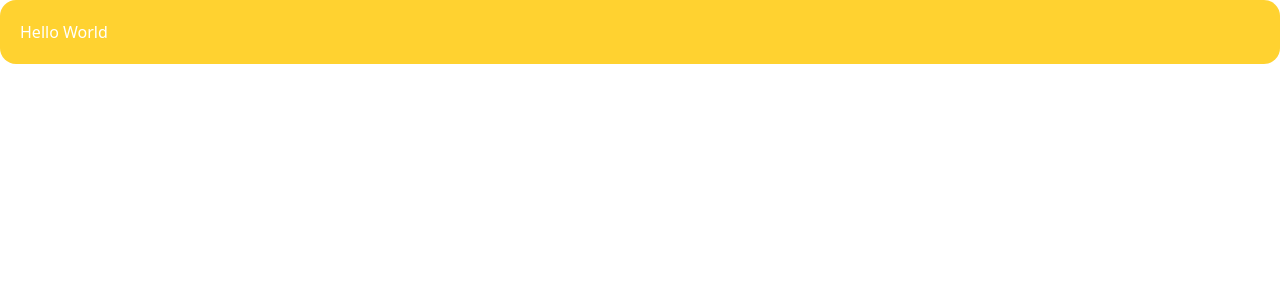
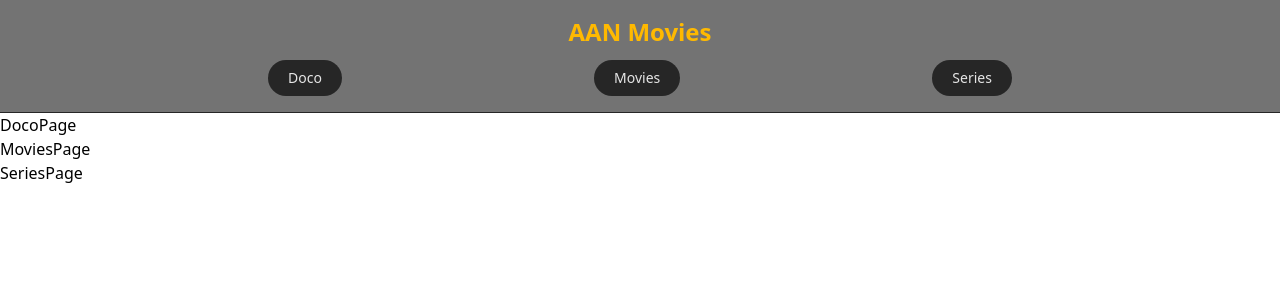
Before and after one commit to Ariel5862/aan-movies, a React (Vite) app in the folder client/: page /doco in a window 1280 px wide. Shown: the top 300 px of the page. Built offline with nearby package versions, Linux system fonts and the light colour scheme.

Commit message:
I added a navbar page with buttons for movies, series,

```diff
--- a/client/package.json
+++ b/client/package.json
@@ -13,6 +13,7 @@
     "@tailwindcss/vite": "^4.1.11",
     "react": "^19.1.0",
     "react-dom": "^19.1.0",
+    "react-router-dom": "^7.8.0",
     "tailwindcss": "^4.1.11"
   },
   "devDependencies": {
--- a/client/src/App.jsx
+++ b/client/src/App.jsx
@@ -1,8 +1,17 @@
 import "./App.css";
+import Navbar from "./componenta/Navbar";
+import DocoPage from "./pages/DocoPage";
+import MoviesPage from "./pages/MoviesPage";
+import SeriesPage from "./pages/SeriesPage";
 
 function App() {
   return (
-    <h1 className="bg-amber-300 p-5 rounded-2xl text-white">Hello World</h1>
+    <div>
+      <Navbar />
+      <DocoPage />
+      <MoviesPage />
+      <SeriesPage />
+    </div>
   );
 }
 
--- /dev/null
+++ b/client/src/componenta/Navbar.jsx
@@ -0,0 +1,21 @@
+// client/src/componenta/Navbar.jsx
+function Navbar({ onNavigate = () => {} }) {
+    const btn =
+      "px-5 py-2 rounded-full text-sm bg-neutral-800 text-neutral-200 hover:bg-amber-400 hover:text-black transition-colors";
+
+    return (
+      <header className="border-b border-neutral-800 bg-neutral-900/60 backdrop-blur">
+        <div className="max-w-7xl mx-auto px-4 py-4">
+          <div className="text-2xl font-bold text-amber-400 text-center">AAN Movies</div>
+
+          <nav className="mt-3 flex items-center justify-evenly">
+            <button className={btn} onClick={() => onNavigate("doco")}>Doco</button>
+            <button className={btn} onClick={() => onNavigate("movies")}>Movies</button>
+            <button className={btn} onClick={() => onNavigate("series")}>Series</button>
+          </nav>
+        </div>
+      </header>
+    );
+  }
+
+  export default Navbar;
--- /dev/null
+++ b/client/src/data/movies.js
@@ -0,0 +1,166 @@
+export const movies = [
+  {
+    id: 1,
+    title: "Inception",
+    year: 2010,
+    rating: 8.8,
+    genres: ["Sci-Fi", "Action"],
+    poster: "https://picsum.photos/id/1011/300/450"
+  },
+  {
+    id: 2,
+    title: "The Dark Knight",
+    year: 2008,
+    rating: 9.0,
+    genres: ["Action", "Drama"],
+    poster: "https://picsum.photos/id/1012/300/450"
+  },
+  {
+    id: 3,
+    title: "Interstellar",
+    year: 2014,
+    rating: 8.6,
+    genres: ["Sci-Fi", "Drama"],
+    poster: "https://picsum.photos/id/1015/300/450"
+  },
+  {
+    id: 4,
+    title: "Parasite",
+    year: 2019,
+    rating: 8.6,
+    genres: ["Thriller", "Drama"],
+    poster: "https://picsum.photos/id/1024/300/450"
+  },
+  {
+    id: 5,
+    title: "La La Land",
+    year: 2016,
+    rating: 8.0,
+    genres: ["Romance", "Drama"],
+    poster: "https://picsum.photos/id/1035/300/450"
+  },
+  {
+    id: 6,
+    title: "The Matrix",
+    year: 1999,
+    rating: 8.7,
+    genres: ["Sci-Fi", "Action"],
+    poster: "https://picsum.photos/id/1041/300/450"
+  },
+  {
+    id: 7,
+    title: "Whiplash",
+    year: 2014,
+    rating: 8.5,
+    genres: ["Drama", "Music"],
+    poster: "https://picsum.photos/id/1050/300/450"
+  },
+  {
+    id: 8,
+    title: "The Social Network",
+    year: 2010,
+    rating: 7.8,
+    genres: ["Drama"],
+    poster: "https://picsum.photos/id/1062/300/450"
+  },
+  {
+    id: 9,
+    title: "Mad Max: Fury Road",
+    year: 2015,
+    rating: 8.1,
+    genres: ["Action", "Adventure"],
+    poster: "https://picsum.photos/id/1069/300/450"
+  },
+  {
+    id: 10,
+    title: "The Godfather",
+    year: 1972,
+    rating: 9.2,
+    genres: ["Crime", "Drama"],
+    poster: "https://picsum.photos/id/1074/300/450"
+  },
+  {
+    id: 11,
+    title: "Spider-Man: Into the Spider-Verse",
+    year: 2018,
+    rating: 8.4,
+    genres: ["Animation", "Action"],
+    poster: "https://picsum.photos/id/1084/300/450"
+  },
+  {
+    id: 12,
+    title: "Arrival",
+    year: 2016,
+    rating: 7.9,
+    genres: ["Sci-Fi", "Drama"],
+    poster: "https://picsum.photos/id/1080/300/450"
+  },
+  {
+    id: 13,
+    title: "Joker",
+    year: 2019,
+    rating: 8.4,
+    genres: ["Crime", "Drama"],
+    poster: "https://picsum.photos/id/1081/300/450"
+  },
+  {
+    id: 14,
+    title: "Coco",
+    year: 2017,
+    rating: 8.4,
+    genres: ["Animation", "Family"],
+    poster: "https://picsum.photos/id/1060/300/450"
+  },
+  {
+    id: 15,
+    title: "Dune",
+    year: 2021,
+    rating: 8.0,
+    genres: ["Sci-Fi", "Adventure"],
+    poster: "https://picsum.photos/id/1056/300/450"
+  },
+  {
+    id: 16,
+    title: "The Shawshank Redemption",
+    year: 1994,
+    rating: 9.3,
+    genres: ["Drama"],
+    poster: "https://picsum.photos/id/1016/300/450"
+  },
+  {
+    id: 17,
+    title: "Pulp Fiction",
+    year: 1994,
+    rating: 8.9,
+    genres: ["Crime", "Drama"],
+    poster: "https://picsum.photos/id/1018/300/450"
+  },
+  {
+    id: 18,
+    title: "The Avengers",
+    year: 2012,
+    rating: 8.0,
+    genres: ["Action", "Adventure"],
+    poster: "https://picsum.photos/id/1021/300/450"
+  },
+  {
+    id: 19,
+    title: "Toy Story",
+    year: 1995,
+    rating: 8.3,
+    genres: ["Animation", "Family"],
+    poster: "https://picsum.photos/id/1027/300/450"
+  },
+  {
+    id: 20,
+    title: "The Lion King",
+    year: 1994,
+    rating: 8.5,
+    genres: ["Animation", "Adventure"],
+    poster: "https://picsum.photos/id/1039/300/450"
+  }
+];
+
+export const allGenres = Array.from(
+  new Set(movies.flatMap((m) => m.genres))
+).sort();
--- /dev/null
+++ b/client/src/pages/DocoPage.jsx
@@ -0,0 +1,7 @@
+function DocoPage() {
+    return <div>
+        <h2>DocoPage</h2>
+    </div>
+}
+
+export default DocoPage;
--- /dev/null
+++ b/client/src/pages/MoviesPage.jsx
@@ -0,0 +1,7 @@
+function MoviesPage() {
+    return <div>
+        <h2>MoviesPage</h2>
+    </div>
+}
+
+export default MoviesPage;
--- /dev/null
+++ b/client/src/pages/SeriesPage.jsx
@@ -0,0 +1,7 @@
+function SeriesPage() {
+    return <div>
+        <h2>SeriesPage</h2>
+    </div>
+}
+
+export default SeriesPage;
```
Also changed, not shown: 2 other files (tests, documents, lock files or other folders).
